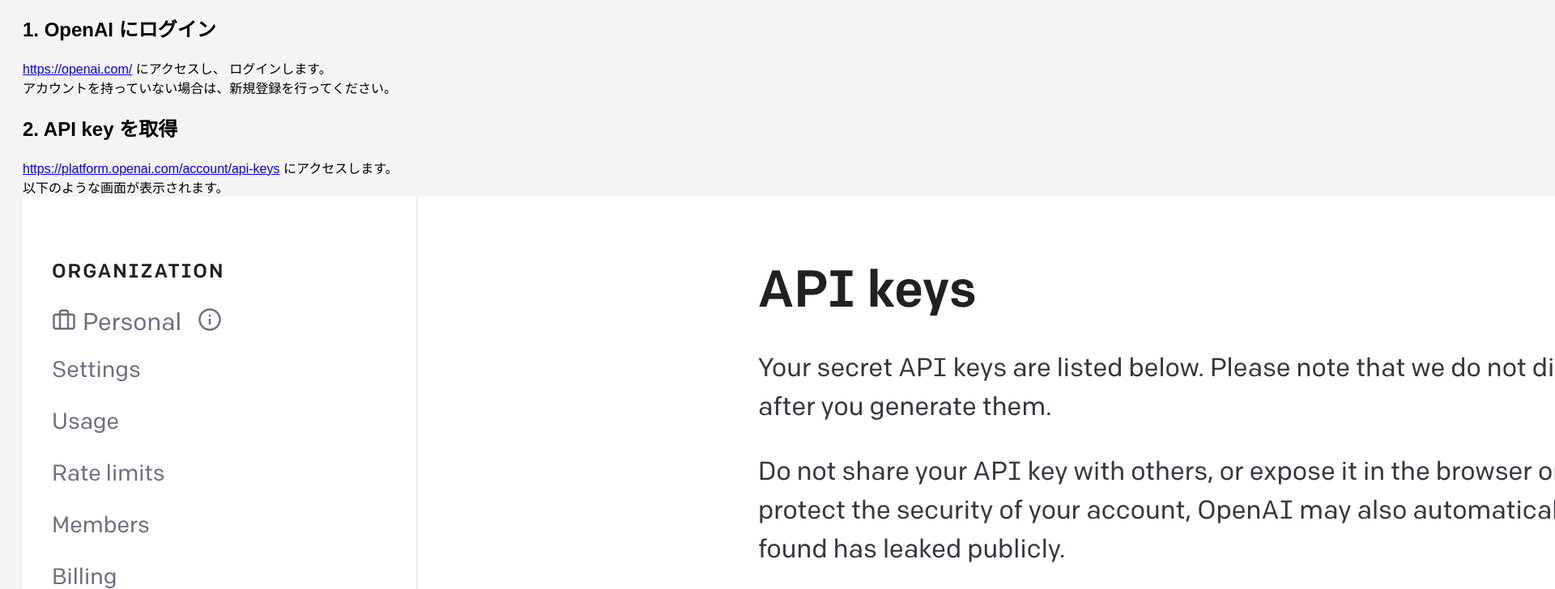
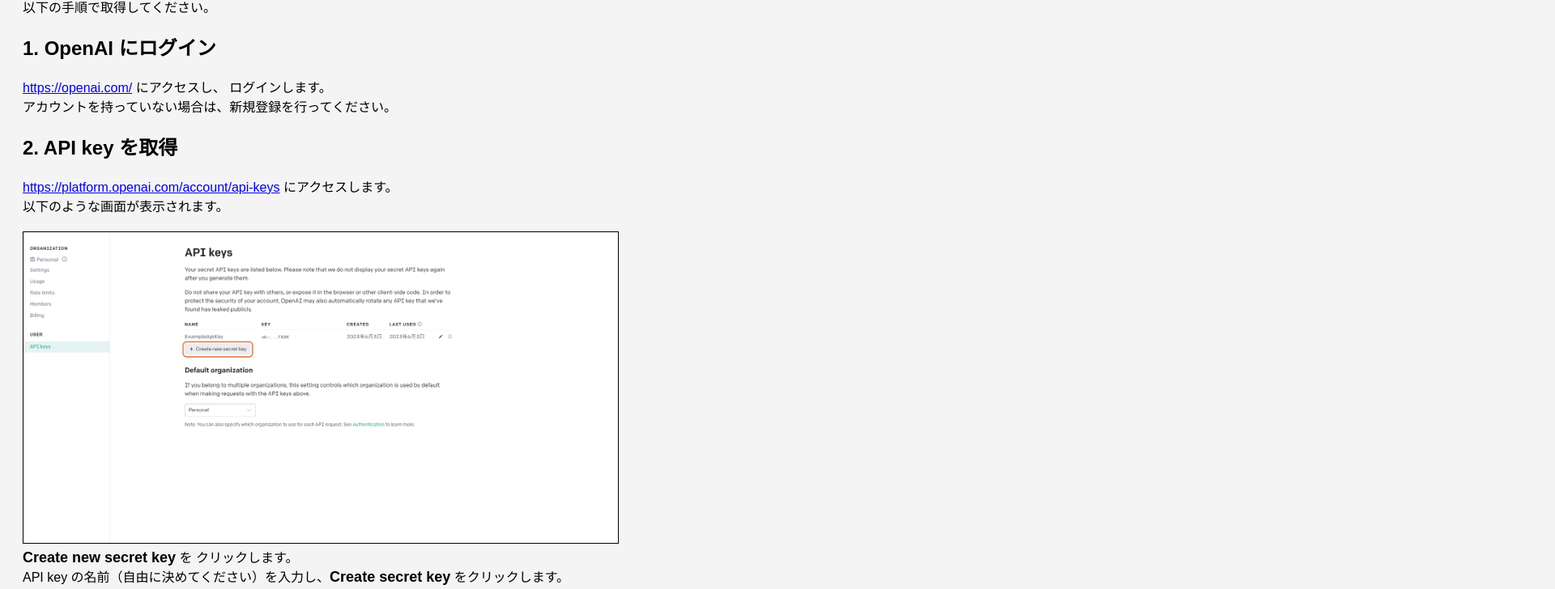
Before and after one commit to illionillion/ray-boon-api, a website: page public/HowToSetting.html in a window 1280 px wide. Shown: the part 169-897 px from the top of the page at 81% size, 1920 px wide, since content can reach past the window. Drawn offline with nearby package versions, Linux system fonts and the light colour scheme.

Commit message:
css読み込みの変更

```diff
--- a/public/HowToSetting.html
+++ b/public/HowToSetting.html
@@ -4,7 +4,7 @@
 <head>
   <meta charset="UTF-8">
   <title>RAY-BOON API key 設定方法</title>
-  <link href="/css/style.css" rel="stylesheet">
+  <link href="/css/HowToSetting.css" rel="stylesheet">
   <link href="https://cdnjs.cloudflare.com/ajax/libs/lightbox2/2.7.1/css/lightbox.css" rel="stylesheet">
   <script src="https://ajax.googleapis.com/ajax/libs/jquery/3.5.1/jquery.min.js"></script>
   <script src="https://cdnjs.cloudflare.com/ajax/libs/lightbox2/2.7.1/js/lightbox.min.js"
```
